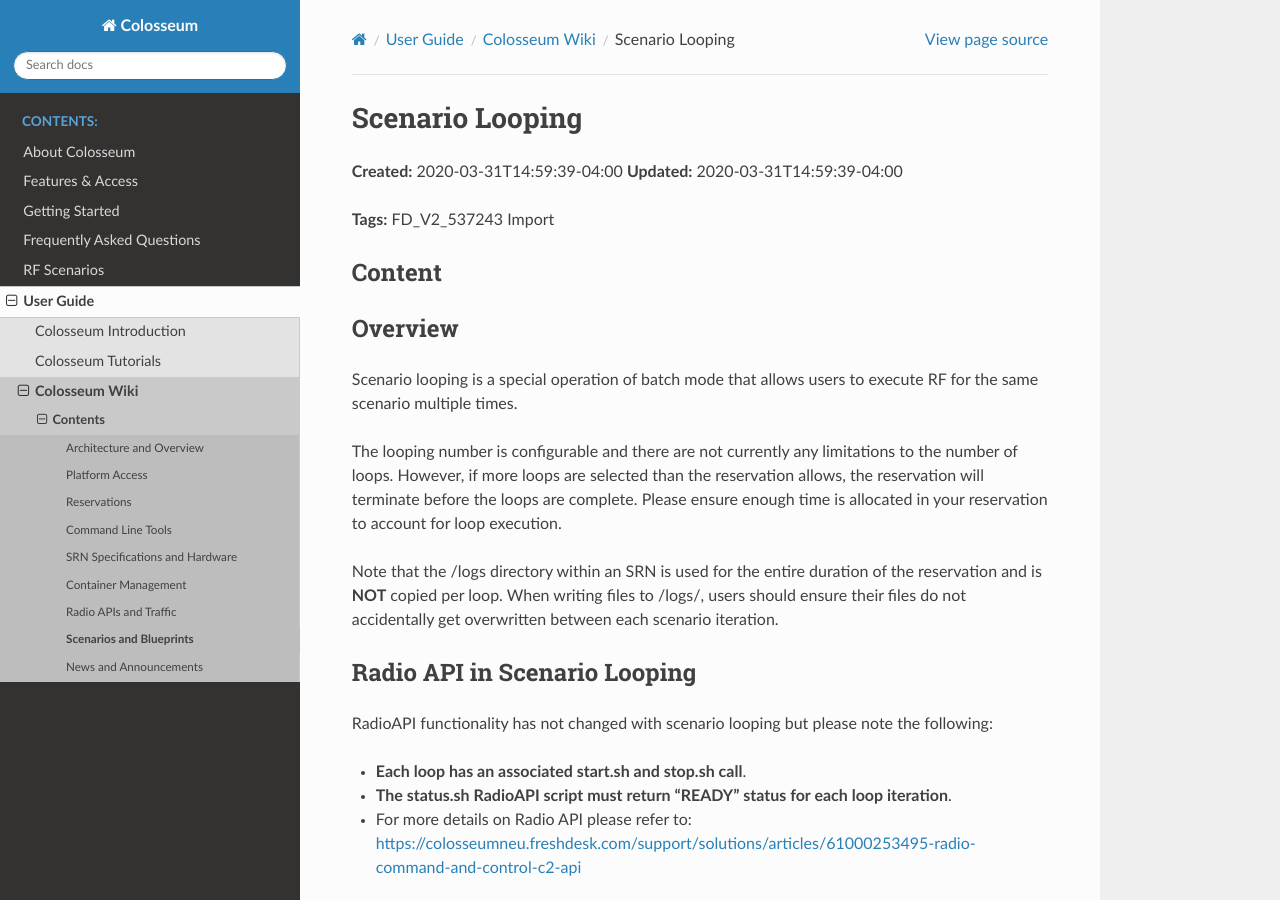
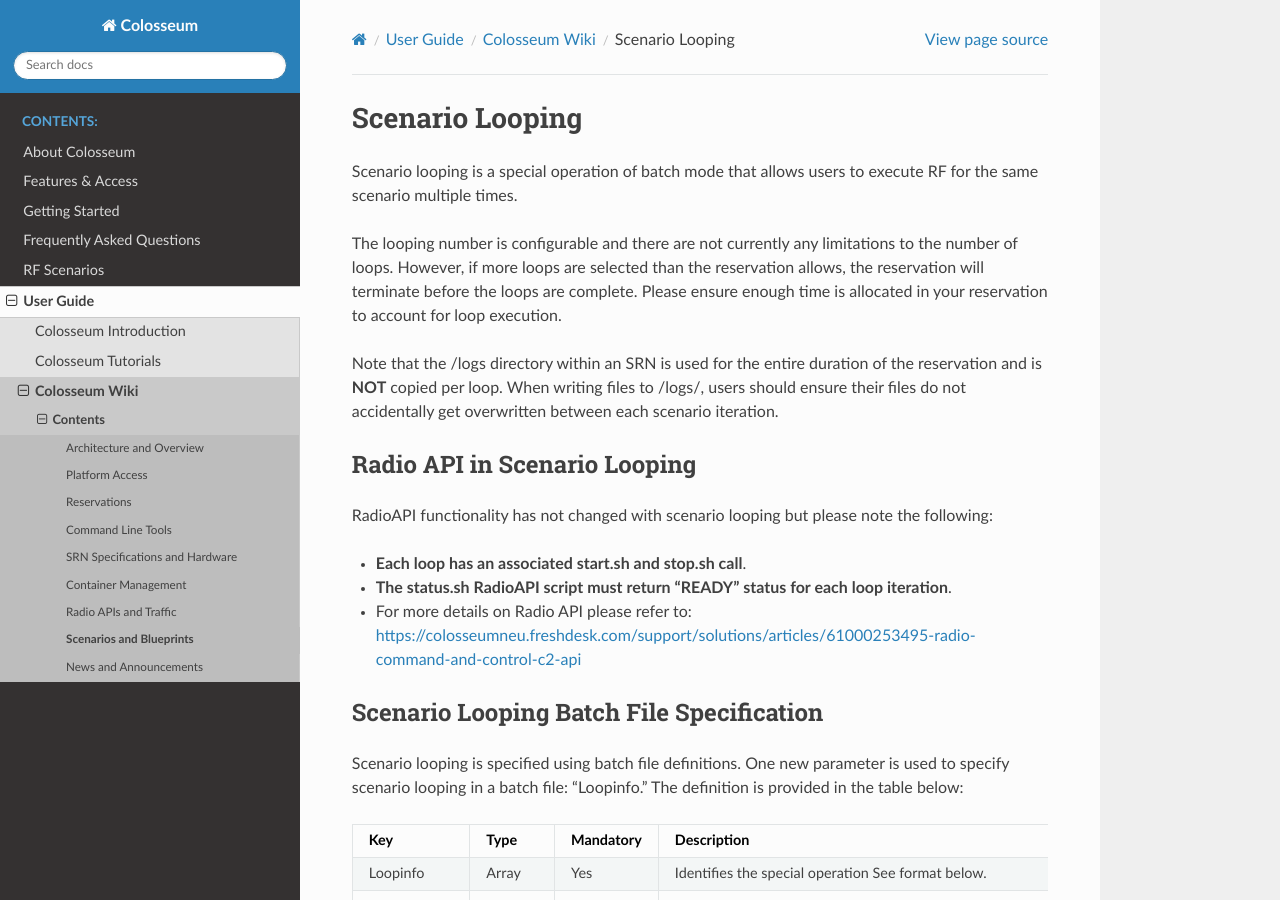
Before and after one commit to colosseum-wiot/user-documentation, a Sphinx documentation site: the page built from docs/source/user_guide/colosseum_wiki/scenario_looping.rst, in a window 1280 px wide and 900 px high. Built offline with Sphinx 7.4.7 and the Read the Docs theme 3.1.0, drawn with Linux system fonts in a browser that asks for light colours; pages that are not in the unit, such as notebooks, are missing from menus.

Commit message:
Colosseum wiki - WIP

```diff
--- a/docs/source/user_guide/colosseum_wiki/scenario_looping.rst
+++ b/docs/source/user_guide/colosseum_wiki/scenario_looping.rst
@@ -1,16 +1,5 @@
 Scenario Looping
 ===============
-
-**Created:** 2020-03-31T14:59:39-04:00
-**Updated:** 2020-03-31T14:59:39-04:00
-
-**Tags:** FD_V2_537243 Import
-
-Content
--------
-
-Overview
--------
 
 Scenario looping is a special operation of batch mode that allows users to execute RF for the same scenario multiple times.
 
@@ -83,4 +72,4 @@
 References
 ---------
 
-`Batch Mode Format and Process <https://colosseumneu.freshdesk.com/support/solutions/articles/61000253519-batch-mode-format-and-process>`_
+- :doc:`Batch Mode Format and Process <batch_mode_format>`
```
